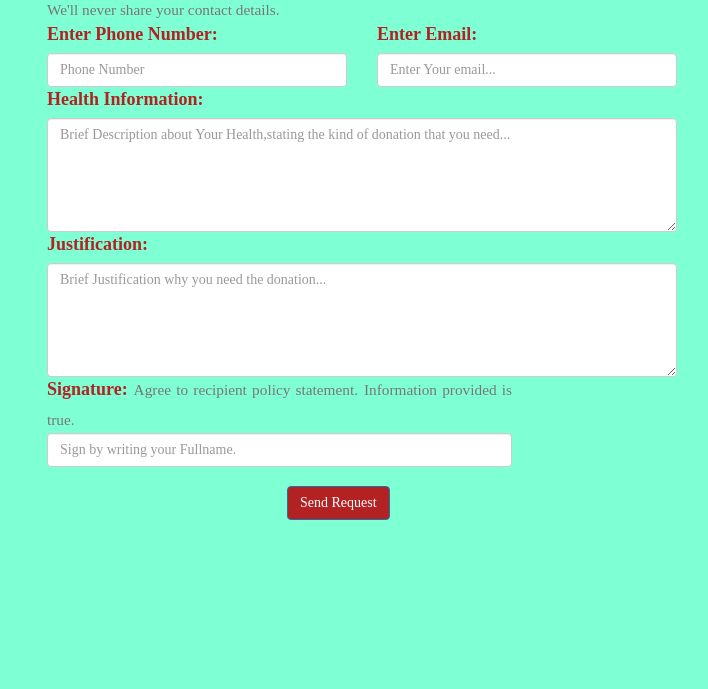
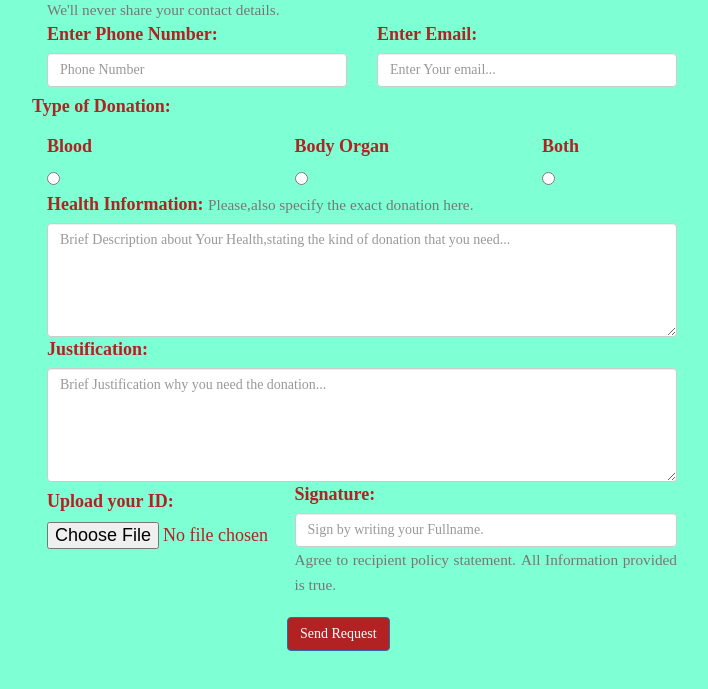
Before and after one commit to fkinyae/mydonor, a plain HTML site: page recipient.html in a window 1280 px wide. Shown: the part 151-840 px from the top of the page, without its empty margins (273-981 px from the left). Before the commit the page ends 800 px from the top, so only its background shows below. Drawn offline with nearby package versions, Linux system fonts and the light colour scheme; a web font is replaced by a local one.

Commit message:
add form field for ID upload and signing

```diff
--- a/recipient.html
+++ b/recipient.html
@@ -14,15 +14,15 @@
     <h2><strong>Recipient.</strong></h2>
     <small id="emailHelp" class="form-text text-muted">Please, Go through the recipients policy statement before filling the form.</small>
 
-    <form id="recipient" onsubmit="receive();">
+    <form id="recipient">
         <div class="row">
           <div class="col-md-4">
               <label for="firstName">Enter First Name:</label>
-            <input type="text" id="firstname" class="form-control" placeholder="First name">
+            <input type="text" id="firstname" class="form-control" placeholder="First name" required>
           </div>
           <div class="col-md-4">
             <label for="secondName">Enter Last Name:</label>
-            <input type="text" class="form-control" placeholder="Last name">
+            <input type="text" class="form-control" placeholder="Last name" required>
           </div>
         </div>
         <small id="emailHelp" class="form-text text-muted">We'll never share your contact details.</small>
@@ -38,23 +38,55 @@
             </div>
         </div>
         <div class="row">
+          <div class="tdona">
+            <h4><strong>Type of Donation:</strong></h4>
+          </div>
+          <div class="col-md-3">
+            <div class="form-check">
+              <h4> <strong> Blood</strong></h4>
+              <input class="don" type="radio" name="flexRadioDefault" id="don">
+            </div>
+          </div>
+          <div class="col-md-3">
+            <div class="form-check">
+              <h4><strong>Body Organ</strong></h4>
+              <input class="don2" type="radio" name="flexRadioDefault" id="don2">
+            </div>
+          </div>
+          <div class="col-md-3">
+            <div class="form-check">
+              <h4><strong>Both</strong></h4>
+              <input class="don3" type="radio" name="flexRadioDefault" id="don3">
+            </div>
+
+          </div>
+        </div>
+        <div class="row">
             <div class="col-md-8">
                 <label for="textarea">Health Information:</label>
+                <small id="emailHelp" class="form-text text-muted">Please,also specify the exact donation here.</small>
                 <textarea id="health" class="form-control is-invalid" rows="5" placeholder="Brief Description about Your Health,stating the kind of donation that you need..." required></textarea>
         </div>
         </div>
+
         <div class="row">
             <div class="col-md-8">
                 <label for="textarea">Justification:</label>
-                <textarea id="justify" class="form-control is-invalid" rows="5" placeholder="Brief Justification why you need the donation..." required></textarea>
+                <textarea id="justif" class="form-control is-invalid" rows="5" placeholder="Brief Justification why you need the donation..." required></textarea>
         </div>
         </div>
         <div class="row">
-            <div class="col-md-6">
+          <div class="col-md-3">
+            <h4><strong>Upload your ID:</strong></h4>
+            <input id="input-b2" name="input-b2" type="file" class="file" data-show-preview="false">
+
+          </div>
+            <div class="col-md-5">
                 <label for="signature">Signature:</label>
+
+                <input type="text" class="form-control" row="2" placeholder="Sign by writing your Fullname." required>
                 <small id="emailHelp" class="form-text text-muted">Agree to recipient policy statement.</small>
-                <small id="emailHelp" class="form-text text-muted">Information provided is true.</small>
-                <input type="text" class="form-control" row="2" placeholder="Sign by writing your Fullname.">
+                <small id="emailHelp" class="form-text text-muted">All Information provided is true.</small>
               </div>
         </div>
         <button type="submit" id="btn-submit" class="btn btn-primary">Send Request</button>
```
